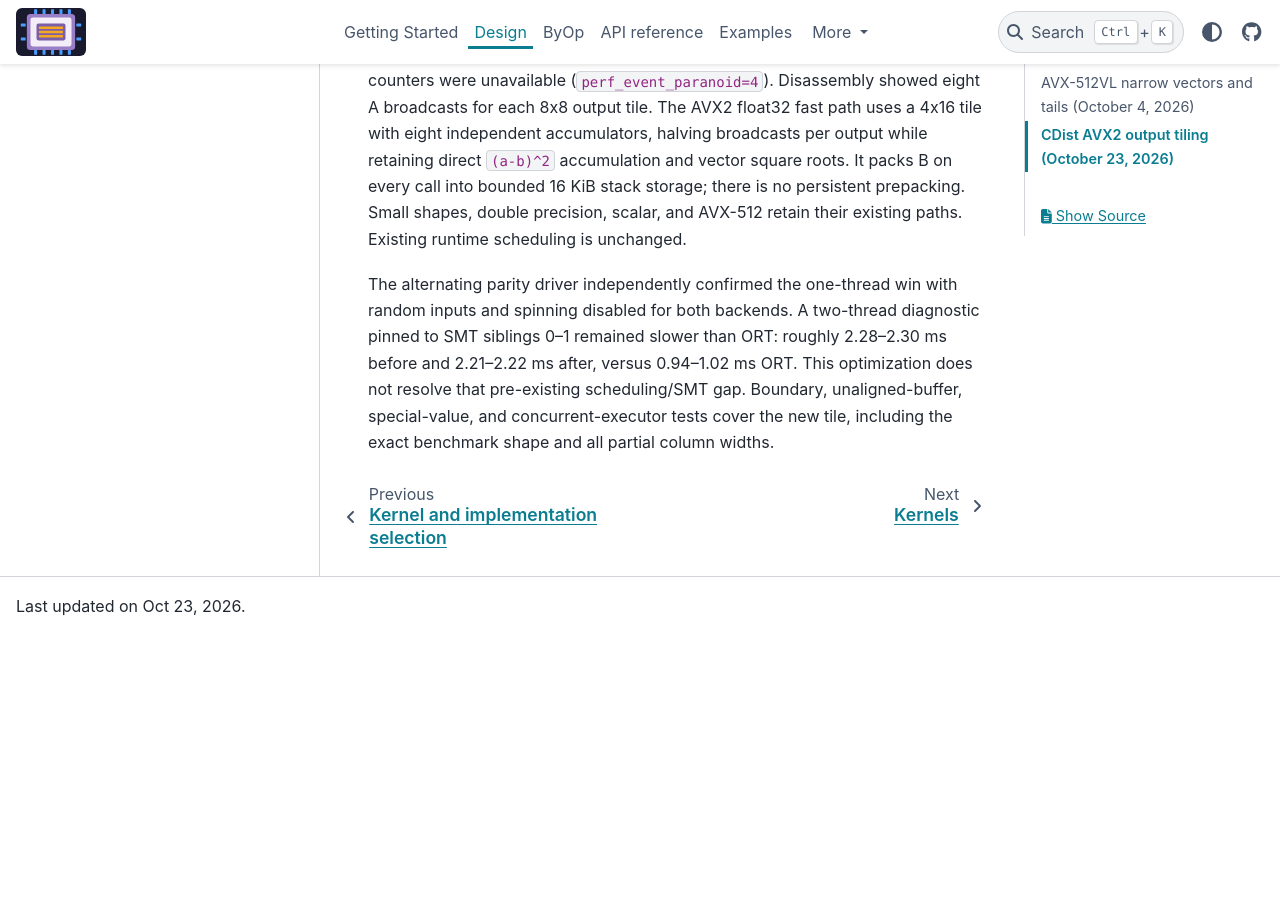
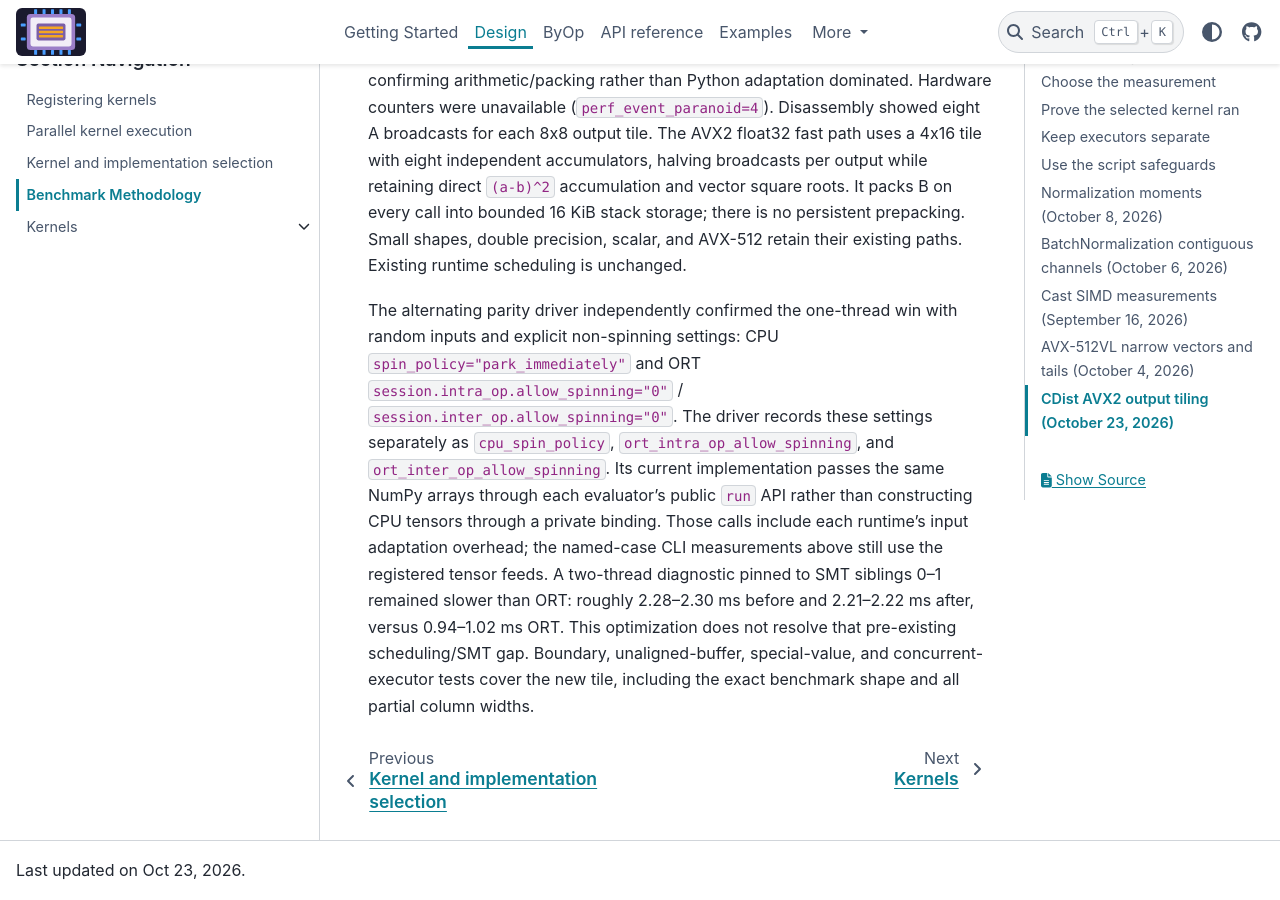
Before and after one commit to xadupre/onnx-light-cpu, a Sphinx documentation site: the page built from docs/design/benchmark_methodology.rst, in a window 1280 px wide and 900 px high, scrolled down 11618 px. Built offline with Sphinx 7.4.7 and the PyData theme 0.15.4, drawn with Linux system fonts in a browser that asks for light colours; pages that are not in the unit, such as notebooks, are missing from menus; before the commit the page ends 12254 px from its top, so only the background shows below that; some of the changed text lies outside the part shown.

Commit message:
Fix CDist parity benchmark API and spin provenance
Use public NumPy feeds, record each runtime's exact spin settings, and distinguish CLI measurements from parity-driver methodology. Add a real-runtime regression covering both dtypes and metrics, including empty inputs.

Co-authored-by: Copilot <223556219+Copilot@users.noreply.github.com>

```diff
--- a/docs/design/benchmark_methodology.rst
+++ b/docs/design/benchmark_methodology.rst
@@ -474,10 +474,11 @@ wheel, ONNX Runtime 1.31.0 (build commit ``402979a``), and onnx-light-cpu
 before and with this change after. Both builds link the same onnx-light
 wheel libraries and use matching non-stable Python/nanobind ABIs.
 
-Each backend uses one intra-op thread (ORT inter-op threads: one, sequential
-execution); there are no worker threads to spin. The original benchmark CLI
-retains each runtime's default spin policy. Outputs are allocated by each
-session; CPU tensor feeds and ORT NumPy views reuse the registered input data.
+For the named-case CLI measurements below, each backend uses one intra-op
+thread (ORT inter-op threads: one, sequential execution); there are no worker
+threads to spin. That CLI retains each runtime's default spin policy, unlike
+the alternating parity driver described separately below. Outputs are allocated
+by each session; CPU tensor feeds and ORT NumPy views reuse the registered input data.
 Two invocations per build use 100 warmups and up to 1,000 repetitions, each
 phase bounded at one second. CPU phases precede ORT phases, with ORT sessions
 created afterwards. CPU phases retained 921–931 samples before and 1,000
@@ -545,7 +546,16 @@ Small shapes, double precision, scalar, and AVX-512 retain their existing paths.
 Existing runtime scheduling is unchanged.
 
 The alternating parity driver independently confirmed the one-thread win
-with random inputs and spinning disabled for both backends. A two-thread
+with random inputs and explicit non-spinning settings: CPU
+``spin_policy="park_immediately"`` and ORT
+``session.intra_op.allow_spinning="0"`` /
+``session.inter_op.allow_spinning="0"``. The driver records these settings
+separately as ``cpu_spin_policy``, ``ort_intra_op_allow_spinning``, and
+``ort_inter_op_allow_spinning``. Its current implementation passes the same
+NumPy arrays through each evaluator's public ``run`` API rather than constructing
+CPU tensors through a private binding. Those calls include each runtime's
+input adaptation overhead; the named-case CLI measurements above still use
+the registered tensor feeds. A two-thread
 diagnostic pinned to SMT siblings 0–1 remained slower than ORT: roughly
 2.28–2.30 ms before and 2.21–2.22 ms after, versus 0.94–1.02 ms ORT.
 This optimization does not resolve that pre-existing scheduling/SMT gap.
```
Also changed, not shown: 2 other files.
